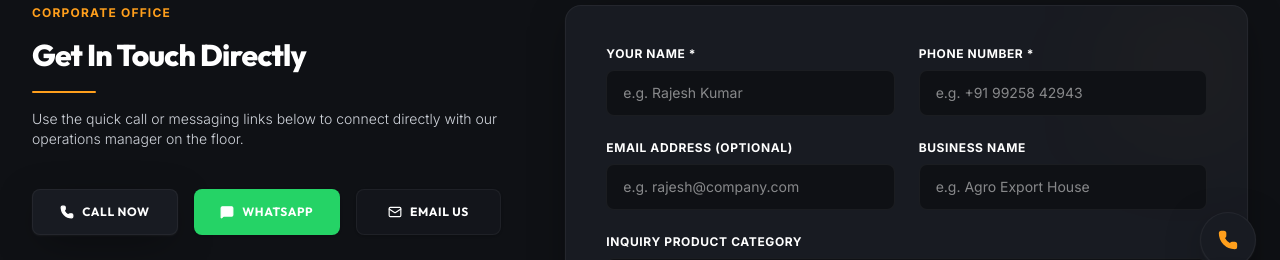
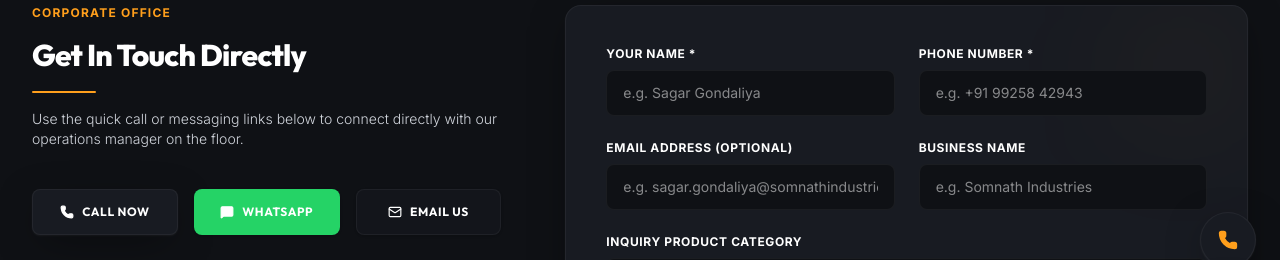
Before and after one commit to vijayghodadra/SOMNATH-INDUSTRIES, a React (Vite) app: page /contact in a window 1280 px wide. Shown: the part 438-698 px from the top of the page. Built offline with nearby package versions, Linux system fonts and the light colour scheme.

Commit message:
style: Update placeholders in Contact form to match Sagar Gondaliya and Somnath Industries details

```diff
--- a/src/pages/Contact.jsx
+++ b/src/pages/Contact.jsx
@@ -247,7 +247,7 @@ export default function Contact() {
                       name="name"
                       value={formData.name}
                       onChange={handleChange}
-                      placeholder="e.g. Rajesh Kumar"
+                      placeholder="e.g. Sagar Gondaliya"
                       className={`w-full px-4 py-3 rounded-lg border bg-[#0F1115] text-sm text-white outline-none transition-colors ${
                         errors.name ? 'border-red-500 focus:border-red-500' : 'border-white/5 focus:border-accent'
                       }`}
@@ -297,7 +297,7 @@ export default function Contact() {
                       name="email"
                       value={formData.email}
                       onChange={handleChange}
-                      placeholder="e.g. rajesh@company.com"
+                      placeholder="e.g. sagar.gondaliya@somnathindustries.info"
                       className={`w-full px-4 py-3 rounded-lg border bg-[#0F1115] text-sm text-white outline-none transition-colors ${
                         errors.email ? 'border-red-500 focus:border-red-500' : 'border-white/5 focus:border-accent'
                       }`}
@@ -321,7 +321,7 @@ export default function Contact() {
                       name="business"
                       value={formData.business}
                       onChange={handleChange}
-                      placeholder="e.g. Agro Export House"
+                      placeholder="e.g. Somnath Industries"
                       className="w-full px-4 py-3 rounded-lg border border-white/5 bg-[#0F1115] text-sm text-white outline-none focus:border-accent transition-colors"
                     />
                   </div>
```
